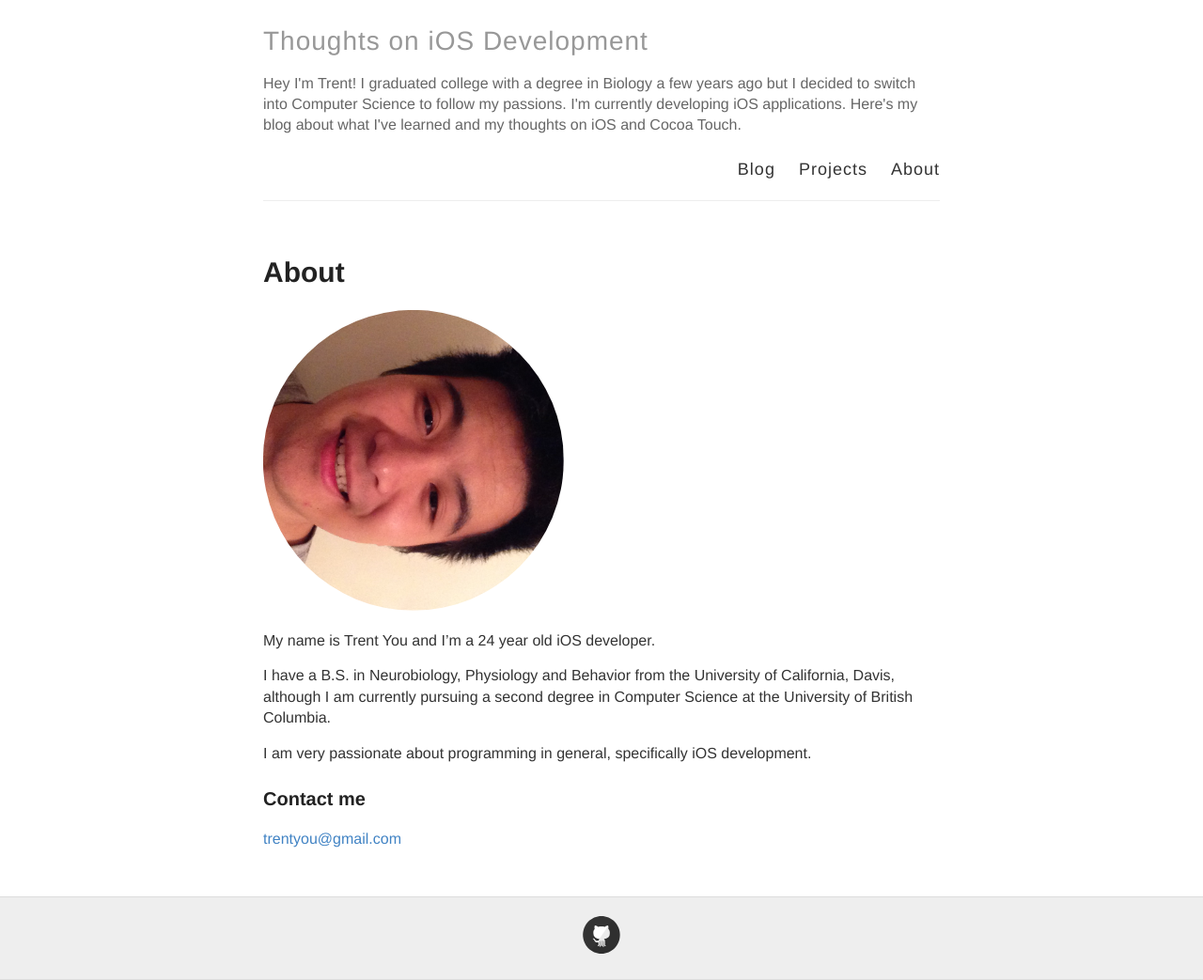
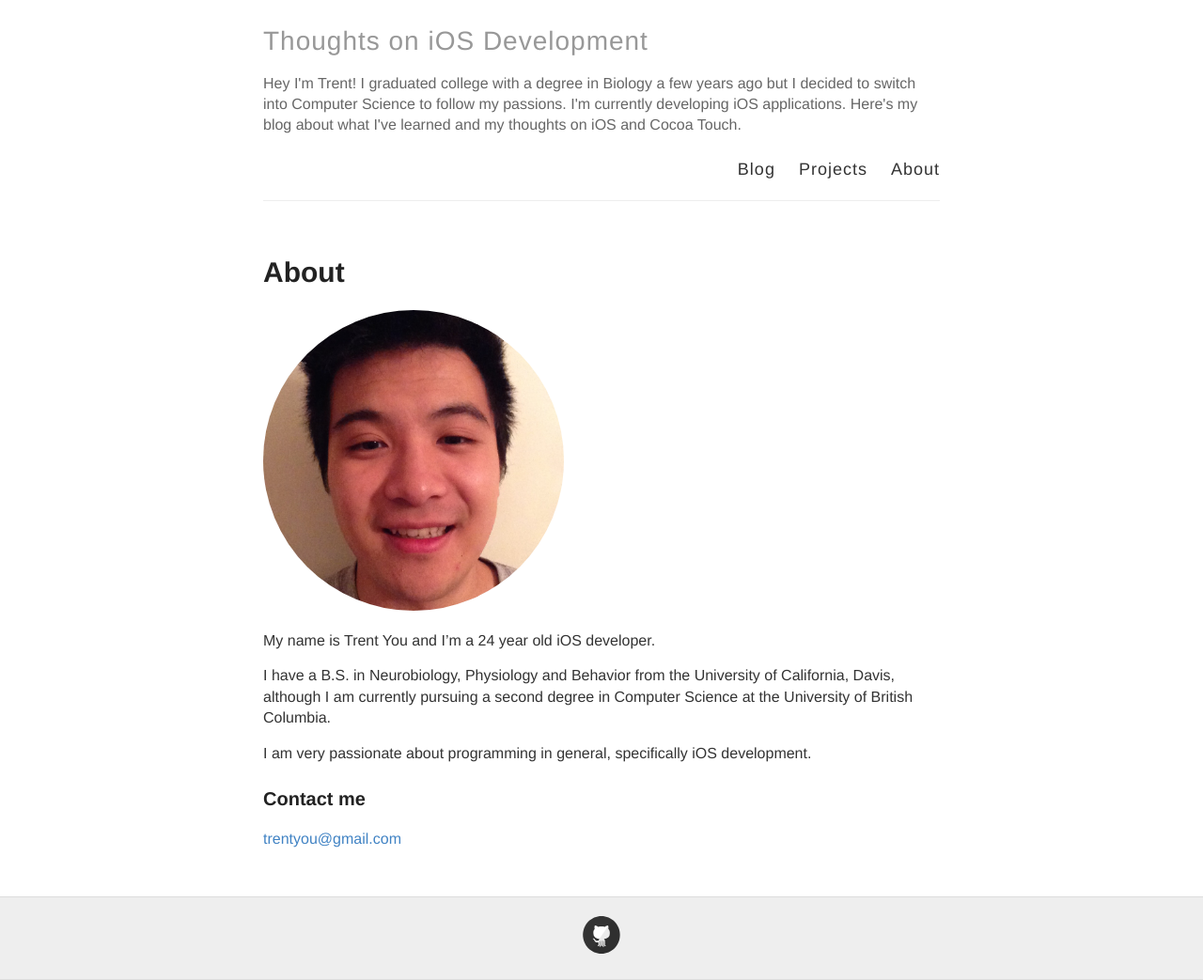
Before and after one commit to trentyou/trentyou.github.io, a Jekyll site: the page built from about.md, in a window 1280 px wide. Shown: the whole page at 94% size. Built offline with Jekyll 4.4.1, drawn with Linux system fonts in a browser that asks for light colours.

Commit message:
Updated about.md

```diff
--- a/about.md
+++ b/about.md
@@ -7,7 +7,7 @@ published: true
 
 
 
-<img src="http://trentyou.github.io/images/trentprofilepic.jpeg" style="height:426; width:320px; ms-transform: rotate(90deg); -webkit-transform: rotate(90deg); transform: rotate(90deg); border-radius:250px">
+<img src="http://trentyou.github.io/images/trentprofilepic.jpeg" style="height:426; width:320px; border-radius:250px">
 
 
 My name is Trent You and I'm a 24 year old iOS developer.
```
